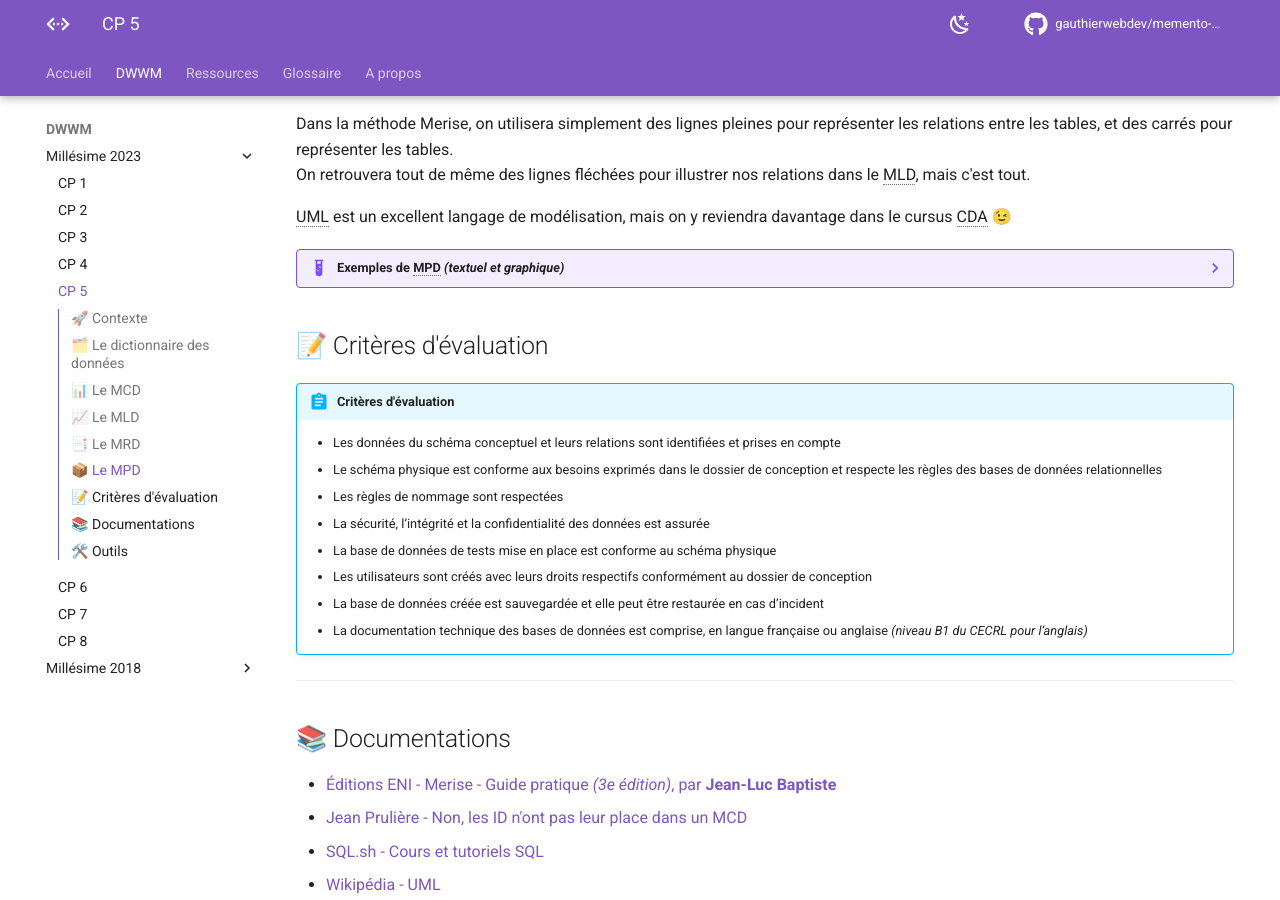
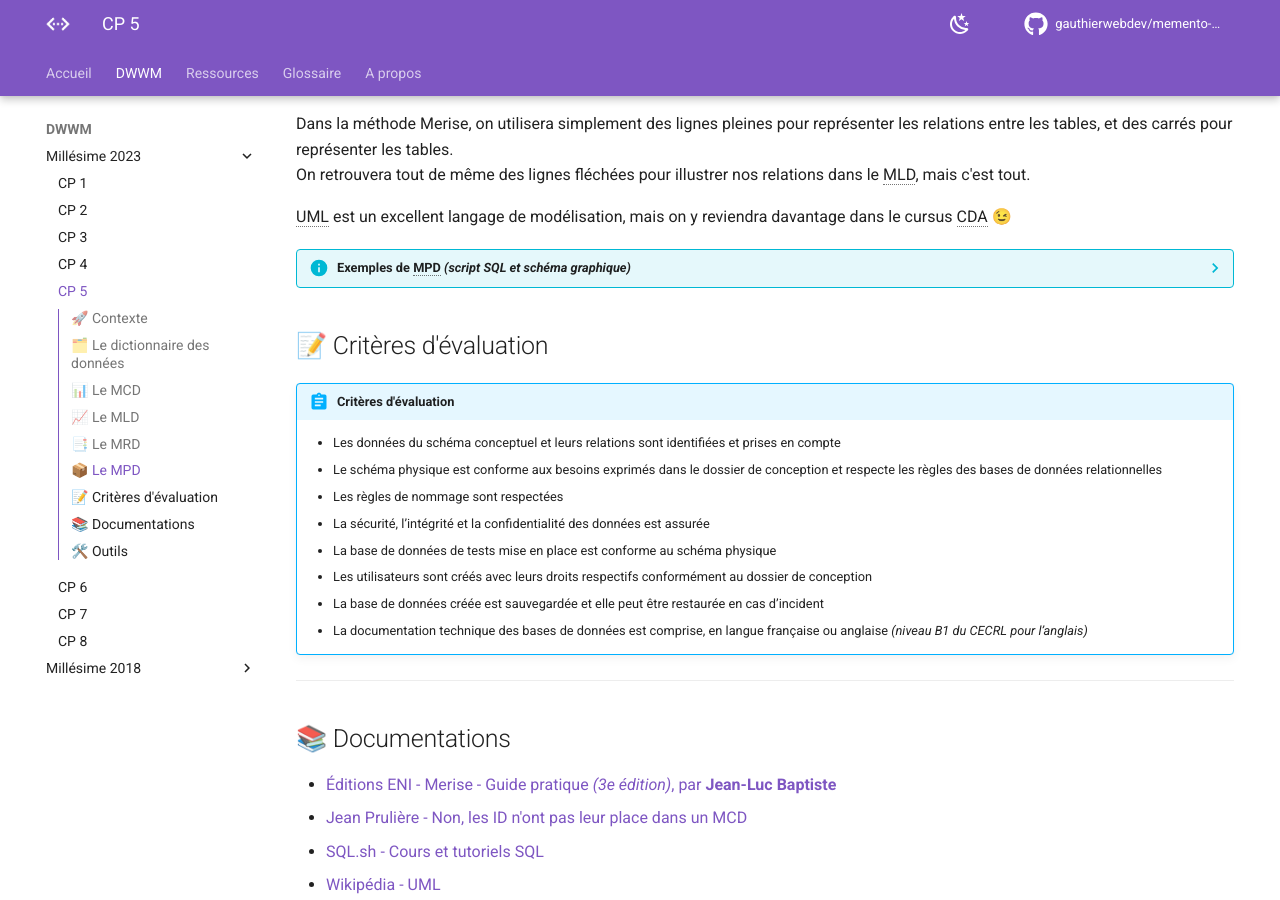
Before and after one commit to preparation-tp/memento-dev, an MkDocs documentation site: the page built from docs/dwwm/2023/cp-5-mettre-en-place-une-base-de-donnees-relationnelle.md, in a window 1280 px wide and 900 px high, scrolled down 2988 px. Built offline with MkDocs 1.6.1 and Material for MkDocs 9.7.7, drawn with Linux system fonts in a browser that asks for light colours; comment, search, counter and statistics services are not loaded; some of the changed lines change nothing that is shown.

Commit message:
docs: Update data model example with unique data style

````diff
--- a/docs/dwwm/2023/cp-5-mettre-en-place-une-base-de-donnees-relationnelle.md
+++ b/docs/dwwm/2023/cp-5-mettre-en-place-une-base-de-donnees-relationnelle.md
@@ -121,7 +121,7 @@
 Mais si on a l'occasion de faire les deux, c'est encore mieux !
 
 ??? example "Exemple de MRD"
-    **employee**(<u style="text-decoration: underline;">id</u>, email, lastname, firstname, address, zip, city, password, birthdate, hiring_date, annual_gross_salary, _#employee_id_)
+    **employee**(<u style="text-decoration: underline;">id</u>, **email**, lastname, firstname, address, zip, city, password, birthdate, hiring_date, annual_gross_salary, _#employee_id_)
     **vacation**(<u style="text-decoration: underline;">id</u>, start_date, end_date, reason, _#employee_id_)
 
     D'un point de vue syntaxe, voici comment on réalise un <abbr title="Modèle Relationnel des Données">MRD</abbr> :
@@ -129,6 +129,7 @@
     - On commence par le nom de la table, suivi de ses propriétés entre parenthèses
     - Chaque propriété est séparée par une virgule
     - Les clés primaires sont soulignées, les clés étrangères sont précédées d'un `#` et sont en italique
+    - Les données uniques sont en gras
 
 ## 📦 Le <abbr title="Modèle Physique des Données">MPD</abbr>
 
@@ -156,8 +157,40 @@
 
 <abbr title="Unified Modeling Language">UML</abbr> est un excellent langage de modélisation, mais on y reviendra davantage dans le cursus <abbr title="Concepteur Développeur d'Applications">CDA</abbr> 😉
 
-??? example "Exemples de <abbr title="Modèle Physique des Données">MPD</abbr> _(textuel et graphique)_"
-    _Schémas en cours de création_
+??? info "Exemples de <abbr title="Modèle Physique des Données">MPD</abbr> _(script SQL et schéma graphique)_"
+    !!! example "Script SQL"
+        ```sql
+        CREATE TABLE employee(
+            id VARCHAR(50),
+            email VARCHAR(80),
+            lastname VARCHAR(30),
+            firstname VARCHAR(30),
+            address VARCHAR(60),
+            zip VARCHAR(9),
+            city VARCHAR(30),
+            password CHAR(80),
+            birthdate DATE,
+            hiring_date DATE,
+            annual_gross_salary DECIMAL(6,2),
+            employee_id VARCHAR(50),
+            PRIMARY KEY(id),
+            UNIQUE(email),
+            FOREIGN KEY(employee_id) REFERENCES employee(id)
+        );
+
+        CREATE TABLE vacation(
+            id VARCHAR(50),
+            start_date DATE,
+            end_date DATE,
+            reason VARCHAR(30),
+            employee_id VARCHAR(50) NOT NULL,
+            PRIMARY KEY(id),
+            FOREIGN KEY(employee_id) REFERENCES employee(id)
+        );
+        ```
+
+    !!! example "Schéma graphique"
+        _Ça arrive, promis !_
 
 ## 📝 Critères d'évaluation
 !!! abstract "Critères d'évaluation"
````
